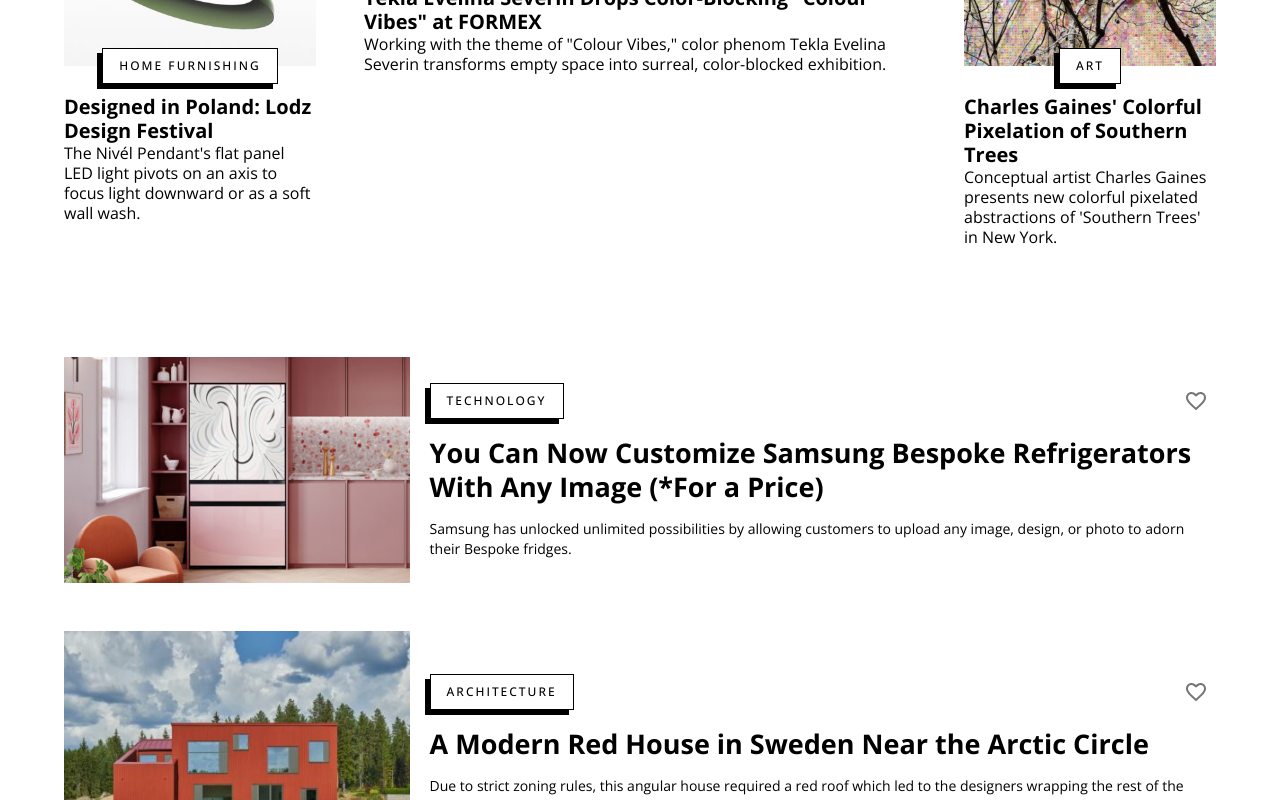
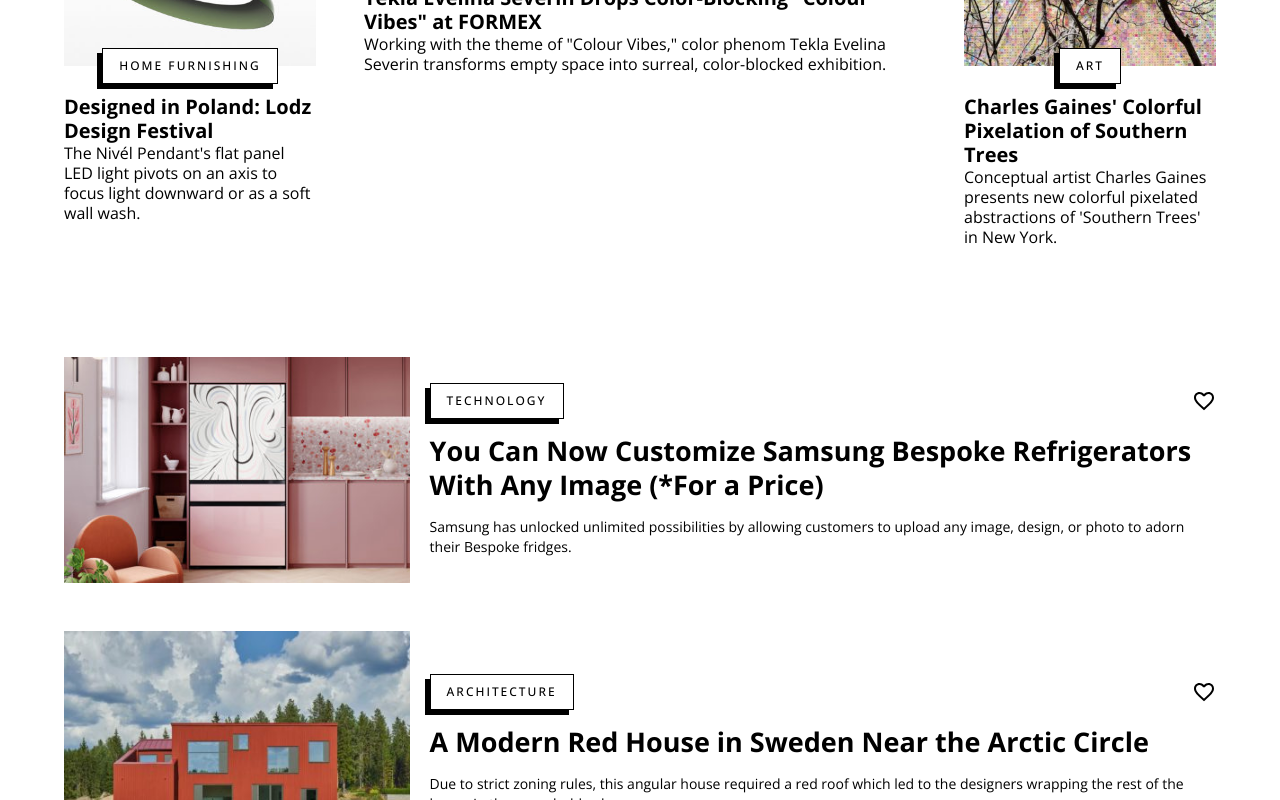
Before and after one commit to tetiana-kozak/design-blog, a React (Create React App) app: page / in a window 1280 px wide. In both pictures the pointer is over the button 1195 px from the left and 995 px from the top of the page. Shown: the part 595-1395 px from the top of the page. Built offline with nearby package versions, Linux system fonts and the light colour scheme.

Commit message:
fix: add to favorite button color

```diff
--- a/src/pages/ArticlePage/ArticlePage.scss
+++ b/src/pages/ArticlePage/ArticlePage.scss
@@ -29,15 +29,6 @@
           margin: 0 15px;
         }
       }
-    }
-  }
-
-  .favorite-icon {
-    color: #000000;
-    padding: 0;
-    &:hover,
-    &:active {
-      background: none;
     }
   }
 
@@ -137,6 +128,15 @@
   }
 }
 
+.favorite-icon {
+  color: #000000;
+  padding: 0;
+  &:hover,
+  &:active {
+    background: none;
+  }
+}
+
 .decorative-line {
   border-top: 2px solid #000;
   height: 13px;
```
